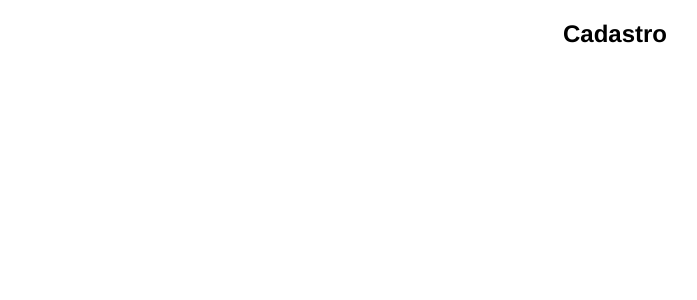
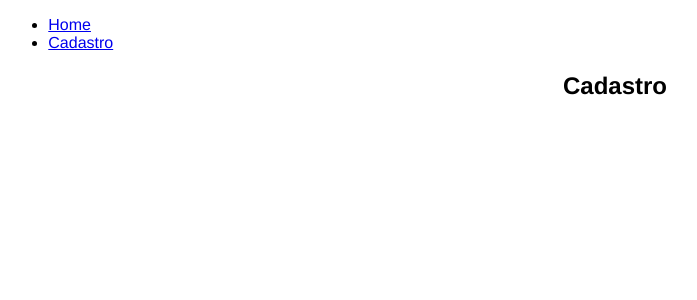
Before and after one commit to mumanhas/vue-alurapic, a Vue app: page /cadastro in a window 1280 px wide. Shown: the top 300 px of the page, without its empty margins (25-722 px from the left). Built offline with nearby package versions, Linux system fonts and the light colour scheme.

Commit message:
class 06 done

```diff
--- a/src/App.vue
+++ b/src/App.vue
@@ -1,10 +1,33 @@
 <template>
   <div class="corpo">
-    <router-view></router-view>
+
+    <meu-menu :rotas="routes" />
+
+    <transition name="pagina">
+      <router-view></router-view>
+    </transition>
   </div>
 </template>
 
 <script>
+
+import { routes } from './routes'
+import Menu from './components/shared/menu/Menu'
+
+export default {
+
+  components: {
+    'meu-menu' : Menu
+  },
+
+  data() {
+
+    return {
+      routes
+    }
+  }
+
+}
 
 </script>
 
@@ -16,4 +39,12 @@
     width: 96%;
   }
 
+  .pagina-enter, .pagina-leave-active {
+    opacity: 0
+  }
+
+  .pagina-enter-active, .pagina-leave-active {
+    transition: opacity .4s
+  }
+
 </style>
--- /dev/null
+++ b/src/components/shared/menu/Menu.vue
@@ -0,0 +1,28 @@
+<template>
+  <nav>
+    <ul>
+      <li v-for="rota of rotas" :key="rota.id">
+        <router-link :to="rota.path ? rota.path : '/'">
+          {{ rota.name }}
+        </router-link>
+      </li>
+    </ul>
+  </nav>
+</template>
+
+<script>
+
+export default {
+
+  props: {
+    rotas: {
+      type: Array,
+      required: true
+    }
+  }
+
+};
+</script>
+
+<style>
+</style>
--- a/src/routes.js
+++ b/src/routes.js
@@ -2,6 +2,6 @@ import Home from './components/home/Home'
 import Cadastro from './components/cadastro/Cadastro'
 
 export const routes = [
-  { path : '', component: Home },
-  { path : '/cadastro', component: Cadastro }
+  { path : '', component: Home, name: 'Home' },
+  { path : '/cadastro', component: Cadastro, name: 'Cadastro' }
 ]
```
